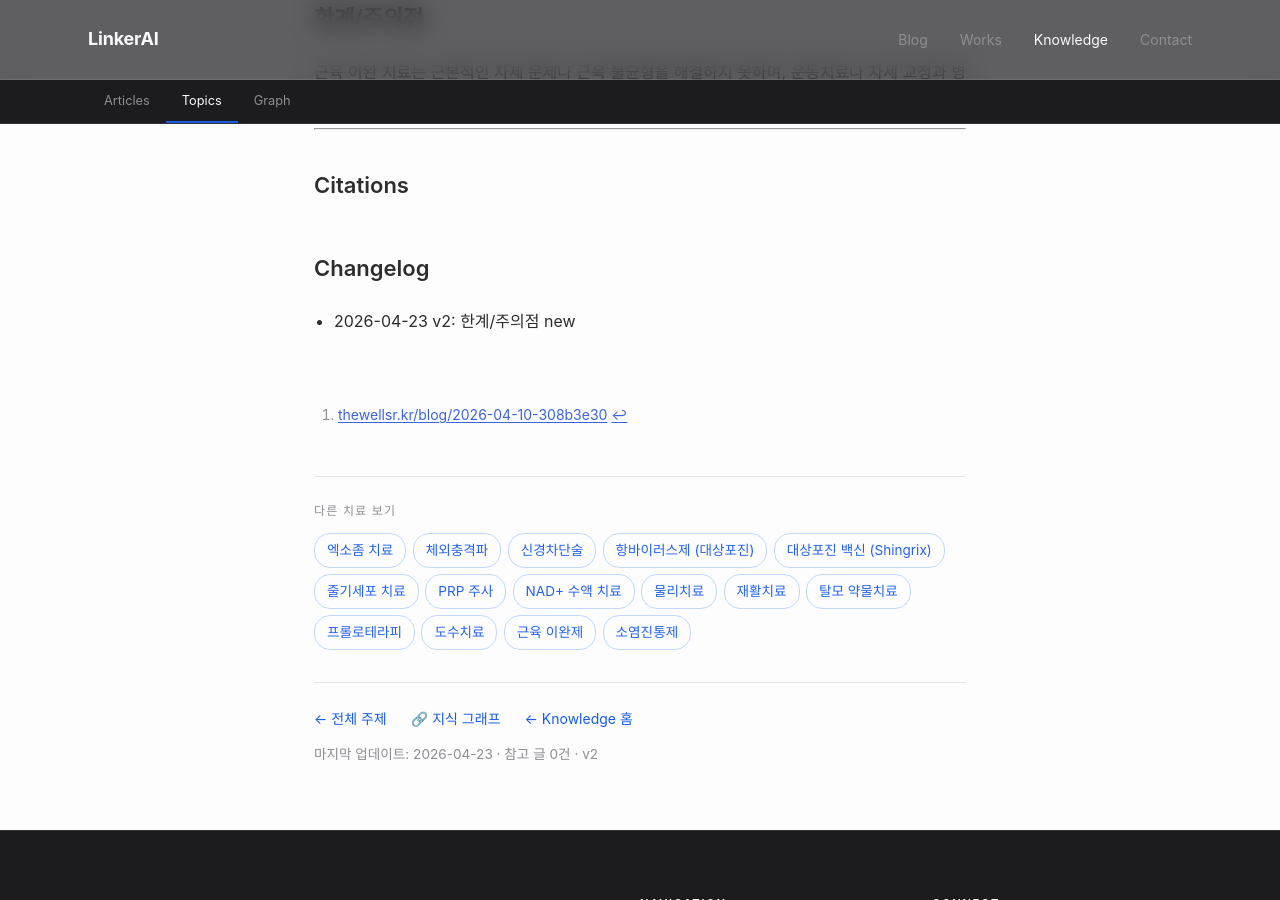
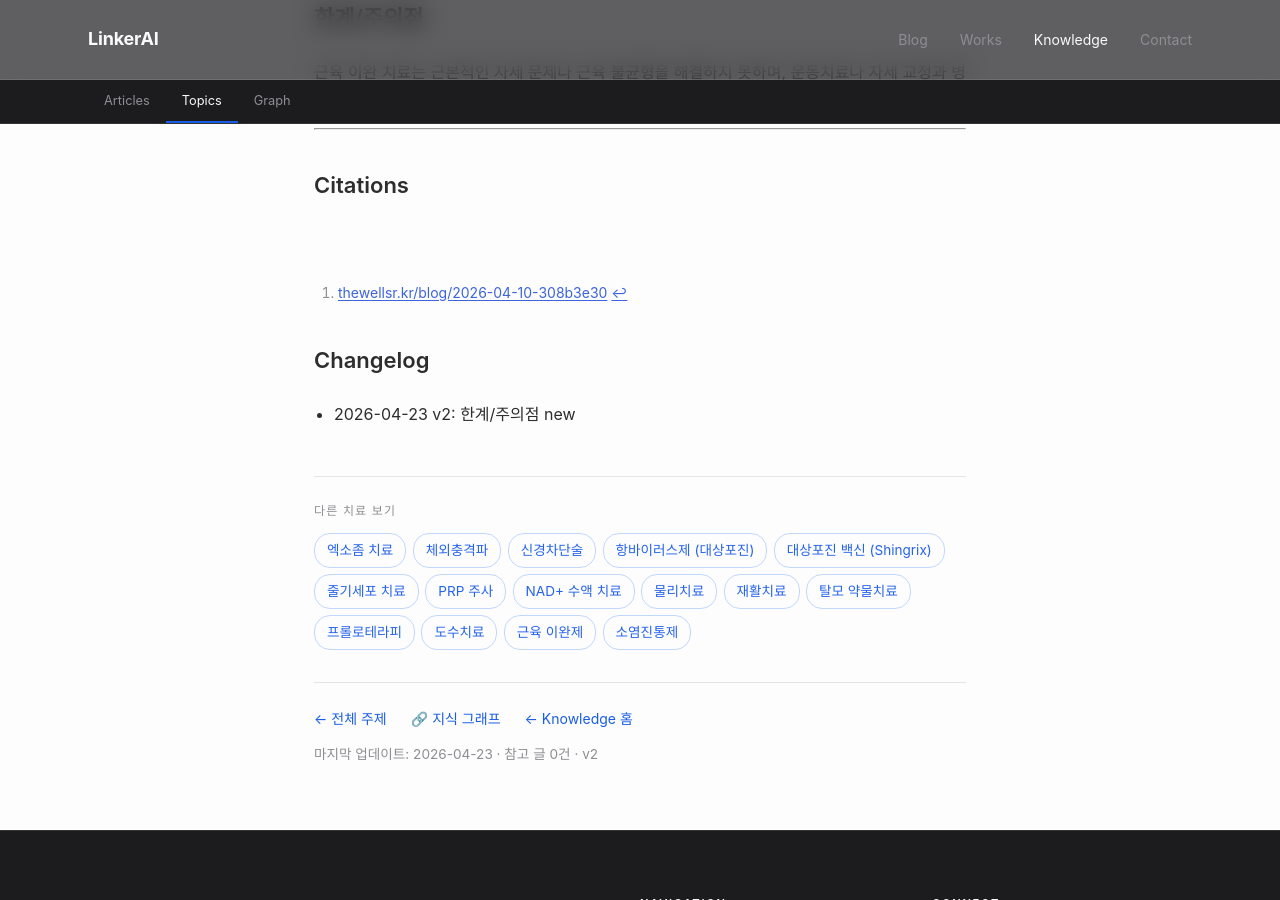
Before and after one commit to feelharmony/linkare-medical-knowledge, a Jekyll site: the page built from treatments/muscle-relaxation-therapy.md, in a window 1280 px wide and 900 px high, scrolled down 401 px. Built offline with Jekyll 4.4.1, drawn with Linux system fonts in a browser that asks for light colours; some web fonts are replaced; some of the changed lines change nothing that is shown.

Commit message:
fix(layout): kramdown footnote block을 ## Citations 제목 아래로 이동
kramdown은 footnote 정의를 페이지 맨 아래에 자동 출력하므로
markdown의 "## Citations" 제목은 비고, footnote 블록은 Changelog
뒤에 떨어진다. 모든 entity 페이지에서 동일 문제 발생 (lower-back-pain,
neck-pain, knee-pain, headache, spinal-stenosis 등).

해결: layout에서 JS DOM 이동 + FOUC 방지 CSS.
- 초기 .footnotes를 visibility:hidden
- DOMContentLoaded에서 .footnotes를 "Citations" h2 다음으로 이동
- footnotes--repositioned 클래스로 visible 처리
- <noscript>로 JS 비활성 환경 fallback

본문 markdown은 0줄 변경. layout 1곳만 수정으로 30+ entity 일괄 적용.

검색 결과 — kramdown native에는 footnote 위치 변경 옵션이 없고
업계 표준 패턴이 JS DOM 후처리 또는 manual HTML link.
GitHub Pages 환경이라 custom plugin 비허용으로 JS 후처리 선택.

```diff
--- a/_layouts/entity-hub.html
+++ b/_layouts/entity-hub.html
@@ -156,11 +156,56 @@ layout: default
   {%- comment -%}
     v2.5: MD body 섹션 렌더 (thick entity 본문 + Citations + Changelog).
     "관련 글" 섹션은 제거 — body 내 citation [^N] 각주가 그 역할 대체.
+
+    v2.6: kramdown footnotes 자동 출력 위치 보정.
+    kramdown은 footnote 정의를 페이지 맨 아래에 자동 출력하므로
+    markdown의 "## Citations" 제목 아래는 비고 footnote는 Changelog 뒤에 떨어진다.
+    JS로 .footnotes 블록을 "Citations" 제목 다음 위치로 이동시킨다.
+    FOUC 방지: 초기에 .footnotes를 visibility:hidden, JS 이동 후 visible로.
+    JS 비활성 환경: <noscript>으로 visible 처리해 페이지 끝에 표시.
   {%- endcomment -%}
   {% if content != blank %}
   <div class="entity-body">
     {{ content }}
   </div>
+  <style>
+    .entity-body .footnotes { visibility: hidden; }
+    .entity-body .footnotes.footnotes--repositioned { visibility: visible; }
+  </style>
+  <noscript>
+    <style>.entity-body .footnotes { visibility: visible; }</style>
+  </noscript>
+  <script>
+    (function() {
+      function repositionFootnotes() {
+        var entityBody = document.querySelector('.entity-body');
+        if (!entityBody) return;
+
+        var footnotes = entityBody.querySelector('.footnotes');
+        if (!footnotes) return;
+
+        var headings = entityBody.querySelectorAll('h2');
+        var citationsHeading = null;
+        for (var i = 0; i < headings.length; i++) {
+          if (headings[i].textContent.trim() === 'Citations') {
+            citationsHeading = headings[i];
+            break;
+          }
+        }
+
+        if (citationsHeading) {
+          citationsHeading.insertAdjacentElement('afterend', footnotes);
+        }
+        footnotes.classList.add('footnotes--repositioned');
+      }
+
+      if (document.readyState === 'loading') {
+        document.addEventListener('DOMContentLoaded', repositionFootnotes);
+      } else {
+        repositionFootnotes();
+      }
+    })();
+  </script>
   {% endif %}
 
   {%- comment -%}
```
